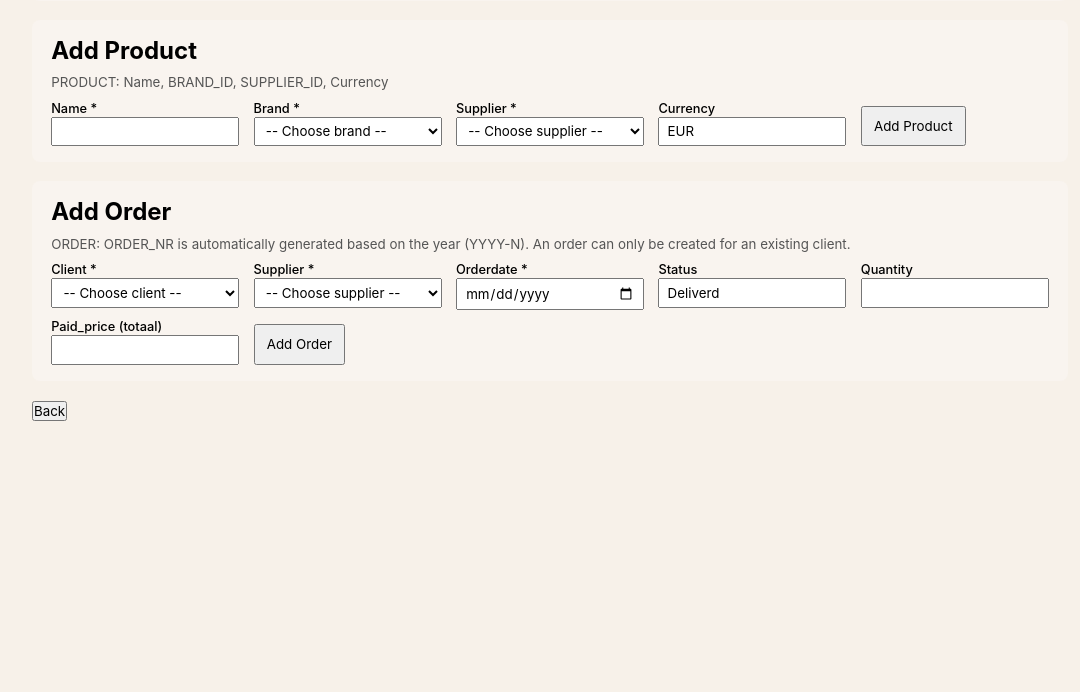
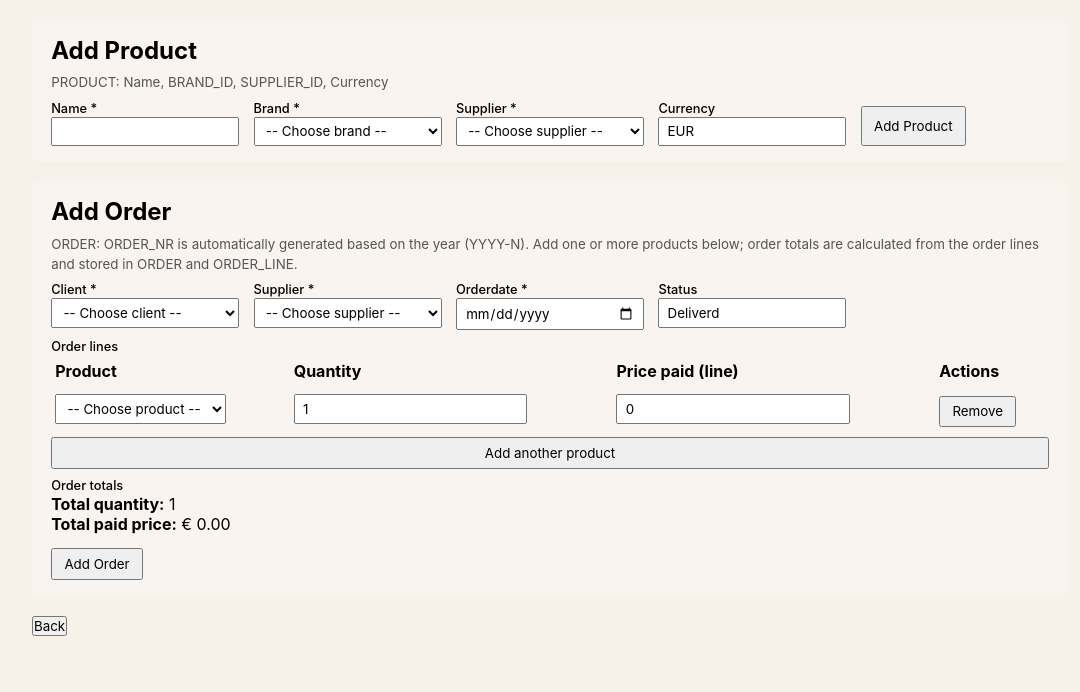
Before and after one commit to A-D-DBS-application/web-application-2025-group-22, a Flask app: page /add-records in a window 1280 px wide. Shown: the part 518-1210 px from the top of the page, without its empty margins (90-1170 px from the left). Before the commit the page ends 939 px from the top, so only its background shows below. Run offline with Flask 3, Linux system fonts and the light colour scheme.

Commit message:
Add order verschillende producten in een order

```diff
--- a/app/routes.py
+++ b/app/routes.py
@@ -1134,8 +1134,10 @@ def add_record_order():
     supplier_id = request.form.get("supplier_id", type=int)
     order_date_str = request.form.get("order_date")
     status = request.form.get("status") or "Deliverd"
-    quantity = request.form.get("quantity", type=int)
-    paid_price = request.form.get("paid_price")
+    product_ids = request.form.getlist("product_id[]")
+    quantities = request.form.getlist("quantity[]")
+    prices_paid = request.form.getlist("price_paid[]")
+
 
     if not client_id or not supplier_id or not order_date_str:
         return redirect(url_for("main.add_records_page"))
@@ -1154,10 +1156,35 @@ def add_record_order():
     except ValueError:
         return redirect(url_for("main.add_records_page"))
 
-    try:
-        paid_price_value = float(paid_price) if paid_price else 0.0
-    except ValueError:
-        paid_price_value = 0.0
+    order_lines: list[dict] = []
+    for pid_str, qty_str, price_str in zip(product_ids, quantities, prices_paid):
+        try:
+            pid_val = int(pid_str)
+            qty_val = int(qty_str)
+            price_val = float(price_str or 0.0)
+        except (TypeError, ValueError):
+            continue
+
+        if qty_val <= 0:
+            continue
+
+        product = PRODUCT.query.get(pid_val)
+        if not product:
+            continue
+
+        order_lines.append(
+            {
+                "product_id": pid_val,
+                "quantity": qty_val,
+                "price_paid": price_val,
+            }
+        )
+
+    if not order_lines:
+        return redirect(url_for("main.add_records_page"))
+
+    total_quantity = sum(line["quantity"] for line in order_lines)
+    total_paid_price = sum(line["price_paid"] for line in order_lines)
 
     # Automatisch volgend ORDER_NR
     new_order_nr = generate_next_order_nr(order_date)
@@ -1168,11 +1195,22 @@ def add_record_order():
         SUPPLIER_ID=supplier_id,
         Order_date=order_date,
         Status=status,
-        Quantity=quantity or 0,
-        Paid_price=paid_price_value,
+        Quantity=total_quantity,
+        Paid_price=total_paid_price,
     )
 
     db.session.add(new_order)
+
+    for line in order_lines:
+        db.session.add(
+            ORDER_LINE(
+                ORDER_NR=new_order_nr,
+                PRODUCT_ID=line["product_id"],
+                Quantity=line["quantity"],
+                Price_paid=line["price_paid"],
+            )
+        )
+
     db.session.commit()
 
     return redirect(url_for("main.add_records_page"))
--- a/app/templates/add_records.html
+++ b/app/templates/add_records.html
@@ -200,10 +200,10 @@
     <div class="section">
         <h2>Add Order</h2>
         <small>
-            ORDER: ORDER_NR is automatically generated based on the year (YYYY-N). An order can only be created for an existing client.
+            ORDER: ORDER_NR is automatically generated based on the year (YYYY-N). Add one or more products below; order totals are calculated from the order lines and stored in ORDER and ORDER_LINE.
         </small>
 
-        <form class="record-form" method="post" action="{{ url_for('main.add_record_order') }}">
+        <form id="orderForm" class="record-form" method="post" action="{{ url_for('main.add_record_order') }}">
             <div class="field-group">
                 <label class="field-label">Client *</label>
                 <select name="client_id" required>
@@ -234,14 +234,50 @@
                 <input type="text" name="status" value="Deliverd">
             </div>
 
-            <div class="field-group">
-                <label class="field-label">Quantity</label>
-                <input type="number" name="quantity" min="0">
+            <div class="field-group" style="grid-column: 1 / -1;">
+                <label class="field-label">Order lines</label>
+                <div style="overflow-x: auto;">
+                    <table id="orderLinesTable" style="width: 100%; border-collapse: collapse;">
+                        <thead>
+                            <tr style="text-align: left;">
+                                <th style="padding: 6px 4px;">Product</th>
+                                <th style="padding: 6px 4px;">Quantity</th>
+                                <th style="padding: 6px 4px;">Price paid (line)</th>
+                                <th style="padding: 6px 4px;">Actions</th>
+                            </tr>
+                        </thead>
+                        <tbody>
+                            <tr class="order-line-row">
+                                <td style="padding: 4px;">
+                                    <select name="product_id[]" class="product-select" required>
+                                        <option value="">-- Choose product --</option>
+                                        {% for p in products %}
+                                            <option value="{{ p.PRODUCT_ID }}">{{ p.Name }}</option>
+                                        {% endfor %}
+                                    </select>
+                                </td>
+                                <td style="padding: 4px;">
+                                    <input type="number" name="quantity[]" class="qty-input" min="1" value="1" required>
+                                </td>
+                                <td style="padding: 4px;">
+                                    <input type="number" name="price_paid[]" class="price-input" min="0" step="0.01" value="0" required>
+                                </td>
+                                <td style="padding: 4px;">
+                                    <button type="button" class="remove-line">Remove</button>
+                                </td>
+                            </tr>
+                        </tbody>
+                    </table>
+                </div>
+                <button type="button" id="addLineButton" style="margin-top: 0.4rem;">Add another product</button>
             </div>
 
-            <div class="field-group">
-                <label class="field-label">Paid_price (totaal)</label>
-                <input type="number" step="0.01" name="paid_price">
+            <div class="field-group" style="grid-column: 1 / -1;">
+                <div class="field-label">Order totals</div>
+                <div>
+                    <strong>Total quantity:</strong> <span id="totalQuantity">1</span><br>
+                    <strong>Total paid price:</strong> € <span id="totalPaid">0.00</span>
+                </div>
             </div>
 
             <button type="submit">Add Order</button>
@@ -251,5 +287,68 @@
     <a href="{{ url_for('main.home_page') }}"><button>Back</button></a>
 </div>
 
+<script>
+    const tableBody = document.querySelector('#orderLinesTable tbody');
+    const addLineButton = document.getElementById('addLineButton');
+    const totalQtyEl = document.getElementById('totalQuantity');
+    const totalPaidEl = document.getElementById('totalPaid');
+
+    function updateTotals() {
+        let totalQty = 0;
+        let totalPaid = 0;
+
+        tableBody.querySelectorAll('.order-line-row').forEach((row) => {
+            const qty = parseInt(row.querySelector('.qty-input').value || '0', 10);
+            const price = parseFloat(row.querySelector('.price-input').value || '0');
+
+            if (!isNaN(qty)) {
+                totalQty += qty;
+            }
+            if (!isNaN(price)) {
+                totalPaid += price;
+            }
+        });
+
+        totalQtyEl.textContent = totalQty;
+        totalPaidEl.textContent = totalPaid.toFixed(2);
+    }
+
+    function bindRow(row) {
+        const qtyInput = row.querySelector('.qty-input');
+        const priceInput = row.querySelector('.price-input');
+        const removeBtn = row.querySelector('.remove-line');
+
+        qtyInput.addEventListener('input', updateTotals);
+        priceInput.addEventListener('input', updateTotals);
+
+        removeBtn.addEventListener('click', () => {
+            const rows = tableBody.querySelectorAll('.order-line-row');
+            if (rows.length > 1) {
+                row.remove();
+                updateTotals();
+            }
+        });
+    }
+
+    function addLineRow() {
+        const templateRow = tableBody.querySelector('.order-line-row');
+        const newRow = templateRow.cloneNode(true);
+
+        newRow.querySelector('.product-select').selectedIndex = 0;
+        newRow.querySelector('.qty-input').value = 1;
+        newRow.querySelector('.price-input').value = 0;
+
+        tableBody.appendChild(newRow);
+        bindRow(newRow);
+        updateTotals();
+    }
+
+    const initialRows = tableBody.querySelectorAll('.order-line-row');
+    initialRows.forEach(bindRow);
+    updateTotals();
+
+    addLineButton.addEventListener('click', addLineRow);
+</script>
+
 </body>
 </html>
```
